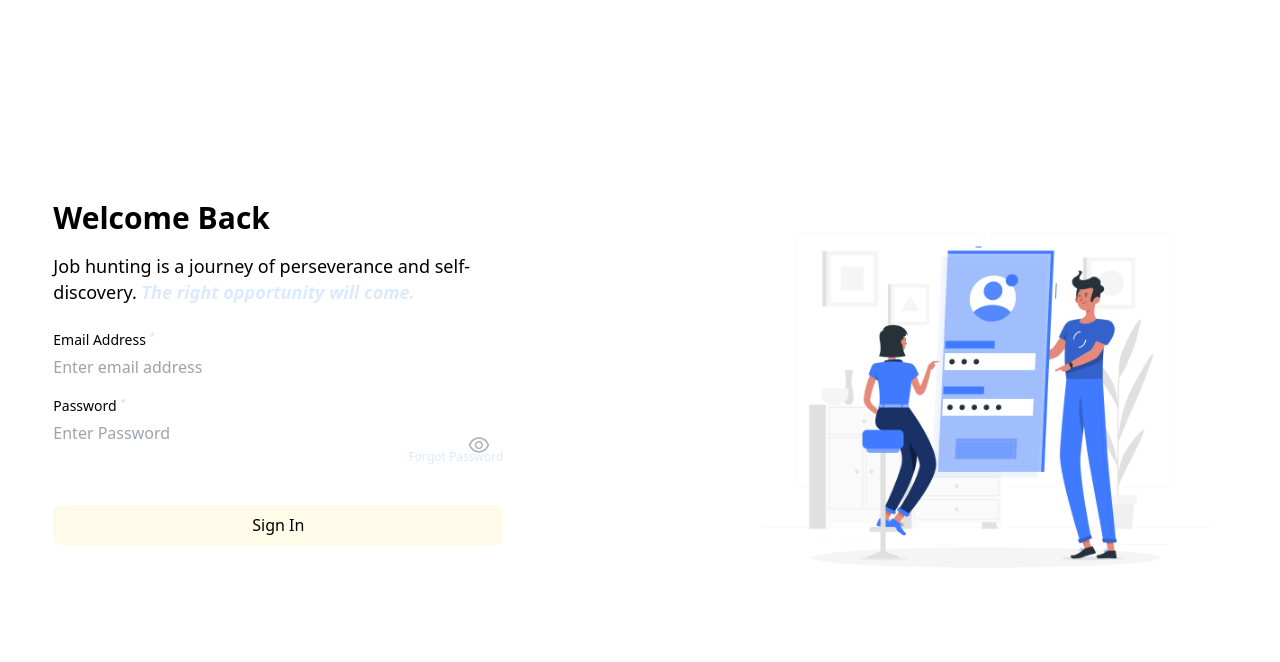
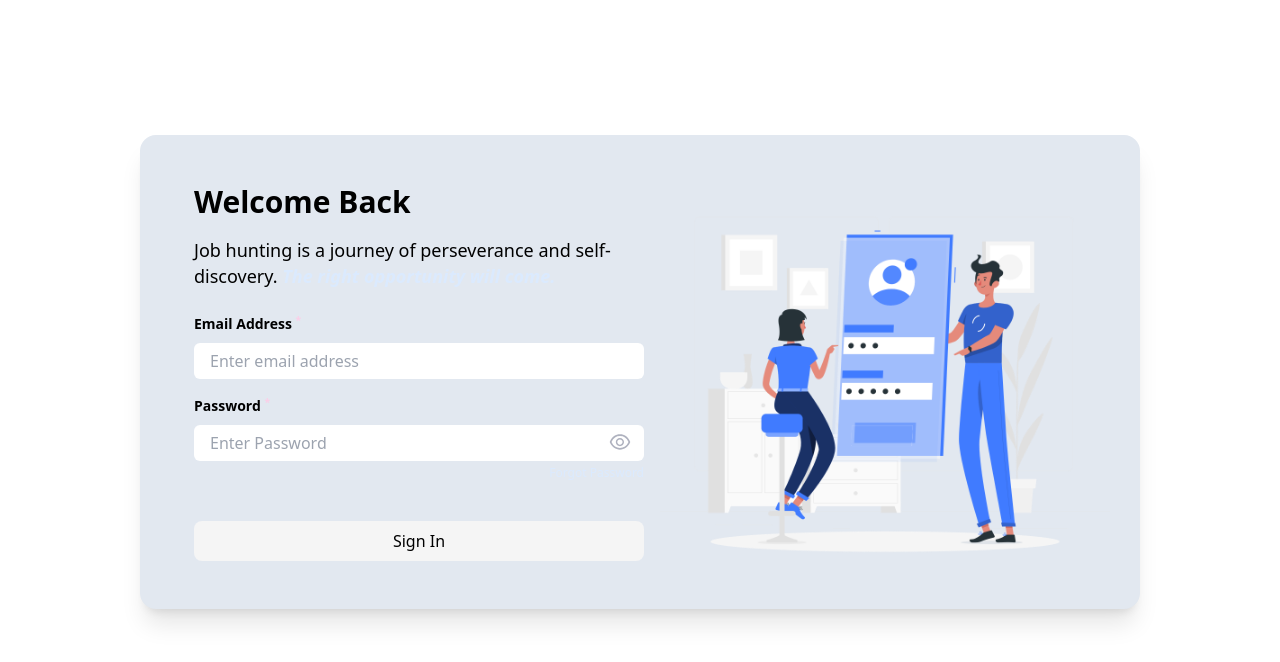
Before and after one commit to Harshakabari/Career-Hub, a React (Create React App) app: page /login in a window 1280 px wide. Shown: the top 662 px of the page. Built offline with nearby package versions, Linux system fonts and the light colour scheme.

Commit message:
logincss

```diff
--- a/src/components/core/LoginForm.jsx
+++ b/src/components/core/LoginForm.jsx
@@ -35,7 +35,7 @@ function LoginForm() {
       className="mt-6 flex w-full flex-col gap-y-4"
     >
       <label className="w-full">
-        <p className="mb-1 text-[0.875rem] leading-[1.375rem] text-richblack-5">
+        <p className="mb-2 font-semibold text-[0.875rem] leading-[1.375rem] text-richblack-5">
           Email Address <sup className="text-pink-200">*</sup>
         </p>
         <input
@@ -45,11 +45,11 @@ function LoginForm() {
           value={email}
           onChange={handleOnChange}
           placeholder="Enter email address"
-          className="form-style w-full"
+          className="form-style w-full h-9 rounded-md pl-4"
         />
       </label>
       <label className="relative">
-        <p className="mb-1 text-[0.875rem] leading-[1.375rem] text-richblack-5">
+        <p className="mb-2 text-[0.875rem] font-semibold leading-[1.375rem] text-richblack-5">
           Password <sup className="text-pink-200">*</sup>
         </p>
         <input
@@ -59,11 +59,11 @@ function LoginForm() {
           value={password}
           onChange={handleOnChange}
           placeholder="Enter Password"
-          className="form-style w-full !pr-10"
+          className="form-style w-full !pr-10 h-9 rounded-md pl-4"
         />
         <span
           onClick={() => setShowPassword((prev) => !prev)}
-          className="absolute right-3 top-[38px] z-[10] cursor-pointer"
+          className="absolute right-3 top-[35px] z-[10] cursor-pointer"
         >
           {showPassword ? (
             <AiOutlineEyeInvisible fontSize={24} fill="#AFB2BF" />
@@ -79,7 +79,7 @@ function LoginForm() {
       </label>
       <button
         type="submit"
-        className="mt-6 rounded-[8px] bg-yellow-50 py-[8px] px-[12px] font-medium text-richblack-900"
+        className="mt-6 rounded-[8px] bg-neutral-100 hover:bg-blue-500 hover:text-white py-[8px] px-[12px] font-medium text-richblack-900"
       >
         Sign In
       </button>
--- a/src/components/core/Template.jsx
+++ b/src/components/core/Template.jsx
@@ -11,8 +11,8 @@ function Template({ title, description1, description2, image, formType }) {
       {/* {loading ? (
         <div className="spinner"></div>
       ) : ( */}{
-        <div className="mx-auto flex w-11/12 max-w-maxContent flex-col-reverse justify-between gap-y-12 py-12 md:flex-row md:gap-y-0 md:gap-x-12">
-          <div className="mx-auto w-11/12 max-w-[450px] md:mx-0">
+        <div className="mx-auto flex w-11/12 max-w-maxContent lg:w-[1000px] lg:pl-10 flex-col-reverse bg-slate-200 rounded-2xl shadow-xl justify-around gap-y-12 py-12 md:flex-row md:gap-y-0 md:gap-x-12">
+          <div className="mx-auto w-11/12 max-w-[450px] md:mx-0 lg:-mr-10">
             <h1 className="text-[1.875rem] font-semibold leading-[2.375rem] text-richblack-5">
               {title}
             </h1>
@@ -24,7 +24,7 @@ function Template({ title, description1, description2, image, formType }) {
             </p>
             {formType === "signup" ? <SignupForm /> : <LoginForm />}
           </div>
-          <div className="relative mx-auto w-11/12 max-w-[450px] md:mx-0">
+          <div className="relative mx-auto w-11/12 max-w-[450px] md:mx-0 lg:-ml-1">
             <img
               src={image}
               alt="Students"
```
